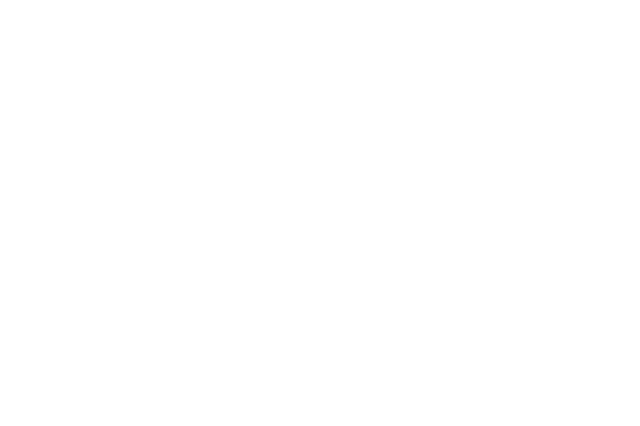
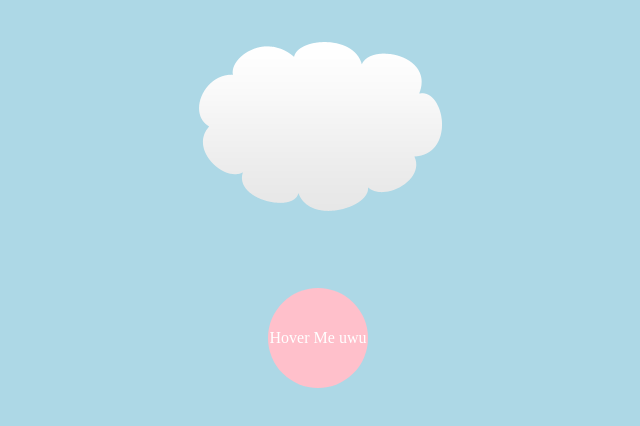
Before and after one commit to tree1109/WebFrontEndPractice, a plain HTML site: page css_animation/index.html in a window 1280 px wide. Shown: the whole page, without its empty margins (322-962 px from the left). Drawn offline with Linux system fonts and the light colour scheme.

Commit message:
learn transition

```diff
--- a/css_animation/index.html
+++ b/css_animation/index.html
@@ -5,6 +5,7 @@
 </head>
 <body>
   <div class="wrapper">
-
+    <img src="mario-examples/img/cloud.png">
+    <div class="circle">Hover Me uwu</div>
   </div>
 </body>
--- a/css_animation/style.css
+++ b/css_animation/style.css
@@ -1,5 +1,27 @@
+body {
+  background: lightblue;
+  text-align: center;
+}
+
 .wrapper{
   width: 100%;
   padding: 20px;
   box-sizing: border-box;
 }
+
+.circle {
+  width: 100px;
+  padding: 50px 0;
+  line-height: 0;
+  margin: 60px auto;
+  background: pink;
+  color: white;
+  border-radius: 50px;
+  cursor: pointer;
+  transition: background 1s, transform 1s 1s ease;
+}
+
+.circle:hover {
+  background: salmon;
+  transform: rotate(360deg);
+}
```
